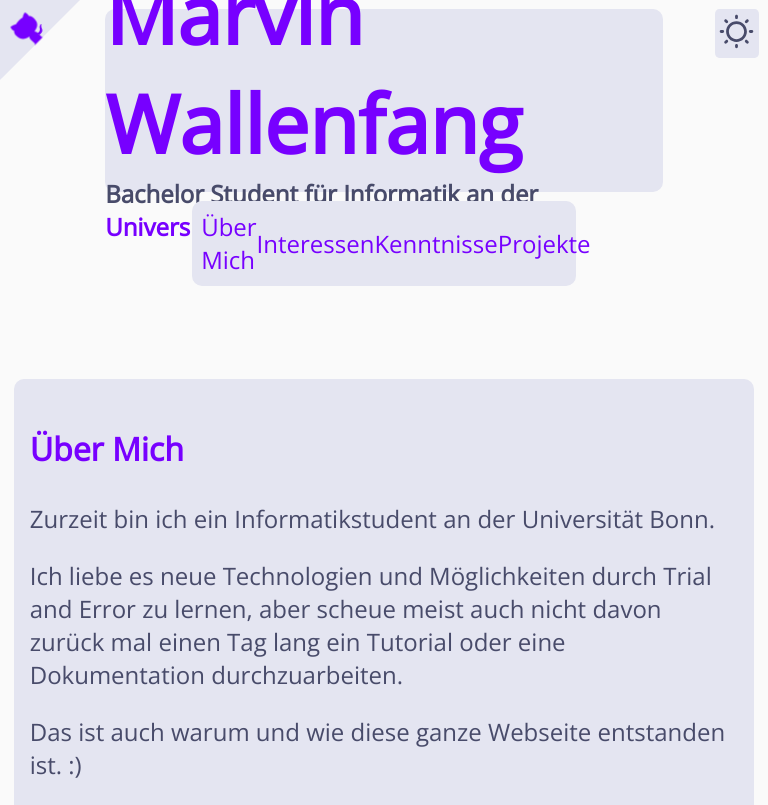
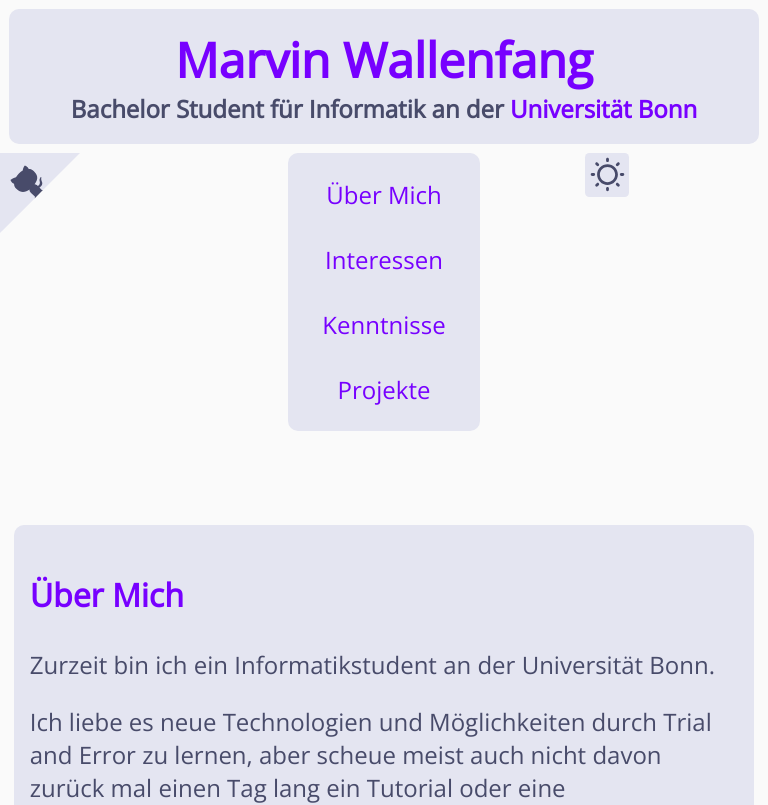
Before and after one commit to RitzGit/portfolio, a Vue app: page / in a window 768 px wide. Shown: the top 805 px of the page. Built offline with nearby package versions, Linux system fonts and the light colour scheme.

Commit message:
Responsiveness pog

```diff
--- a/src/App.vue
+++ b/src/App.vue
@@ -1,8 +1,8 @@
 <template>
     <div id="app" :class="selected">
         <!--git fork corner-->
-        <a href="https://github.com/RitzGit/portfolio" target="_blank" style="position: absolute; top: 0; left: 0">
-            <svg id="github-corner" xmlns="http://www.w3.org/2000/svg" width="80" height="80" viewBox="0 0 250 250" fill="#151513" >
+        <a id="github-corner" href="https://github.com/RitzGit/portfolio" target="_blank">
+            <svg xmlns="http://www.w3.org/2000/svg" width="80" height="80" viewBox="0 0 250 250" fill="#151513" >
                 <path id="octo-bg" d="M250 0L135 115h-15l-12 27L0 250V0z"/>
                 <path id="octo-arm" d="M122 109c15-9 9-19 9-19-3-7-2-11-2-11 1-7-3-2-3-2-4 5-2 11-2 11 3 10-5 15-9 16" style="-webkit-transform-origin: 120px 144px; transform-origin: 120px 144px"/>
                 <path id="octo-body" d="M135 115s-4 2-5 0l-14-14c-3-2-6-3-8-3 8-11 15-24-2-41-5-5-10-7-16-7-1-2-3-7-12-11 0 0-5 3-7 16-4 2-8 5-12 9s-7 8-9 12c-14 4-17 9-17 9 4 8 9 11 11 11 0 6 2 11 7 16 16 16 30 10 41 2 0 3 1 7 5 11l12 11c1 2-1 6-1 6z"/>
@@ -124,8 +124,22 @@
         grid-template-columns: repeat(8, 1fr);
         grid-template-rows: auto;
         grid-template-areas:
-        ". header header header header header header ."
-        ". . navbar navbar navbar navbar . ."
+        "header header header header header header header header"
+        "git git navbar navbar navbar navbar mode mode"
         "content content content content content content content content";
     }
+    @media only screen and (max-width: 768px) {
+        #github-corner {
+            position:static;
+            grid-area: git;
+        }
+        #theme-switch {
+            position:static;
+            grid-area: mode;
+            margin:0;
+            margin-left: 1ch;
+            height: fit-content;
+            display: flex;
+        }
+    }
 </style>
--- a/src/assets/content/text.json
+++ b/src/assets/content/text.json
@@ -137,10 +137,10 @@
                 ],
                 "frame": [
                     {
-                    "name": "Spark",
-                    "n": 3,
-                    "img": "https://upload.wikimedia.org/wikipedia/commons/7/7a/Spark_Java_Logo.png",
-                    "link": "https://sparkjava.com"
+                        "name": "Spark",
+                        "n": 3,
+                        "img": "https://upload.wikimedia.org/wikipedia/commons/7/7a/Spark_Java_Logo.png",
+                        "link": "https://sparkjava.com"
                     },
                     {
                         "name": "Vue.js",
@@ -152,13 +152,13 @@
                 "tools": [
                     {
                         "name":"Gradle",
-                        "n": 2,
+                        "n": 1,
                         "img": "https://upload.wikimedia.org/wikipedia/commons/c/cb/Gradle_logo.png",
                         "link": "https://gradle.org"
                     },
                     {
                         "name": "MySQL",
-                        "n": 2,
+                        "n": 1,
                         "img": "https://upload.wikimedia.org/wikipedia/de/d/dd/MySQL_logo.svg",
                         "link": "https://www.mysql.com"
                     }
--- a/src/components/header-block.vue
+++ b/src/components/header-block.vue
@@ -25,16 +25,19 @@
     #header {
         background: var(--boxBackgroundColour);
 
-        height: 20ch;
         border-radius: 10px;
         margin: 1ch;
+        padding:2ch;
 
         display: flex;
         flex-direction: column;
         justify-content: center;
         align-items: center;
 
-        grid-area: header;
+        text-align: center;
+
+        grid-column-start: 2;
+        grid-column-end: 8;
 
         a {
             color: var(--accentColour);
@@ -52,4 +55,15 @@
             margin: 0px;
         }
     }
+    @media only screen and (max-width: 768px) {
+        #header {
+            grid-area: header;
+
+            h1 {
+            font-size:3rem;
+            margin: 0px;
+            color: var(--accentColour)
+        }
+        }
+    }
 </style>
--- a/src/components/header-navbar.vue
+++ b/src/components/header-navbar.vue
@@ -43,4 +43,26 @@
             }
         }
     }
+    @media only screen and (max-width: 1000px) {
+        #navbar {
+            flex-direction: column;
+            grid-column-start: 3;
+            grid-column-end: 7;
+            a {
+                padding-top: 1rem;
+                padding-bottom: 1rem;
+            }
+        }
+    }
+    @media only screen and (min-width: 750px) and (max-width: 1000px) {
+        #navbar {
+            flex-direction: column;
+            grid-column-start: 4;
+            grid-column-end: 6;
+            a {
+                padding-top: 1rem;
+                padding-bottom: 1rem;
+            }
+        }
+    }
 </style>
```
Also changed, not shown: src/assets/images/octo.svg (added).
